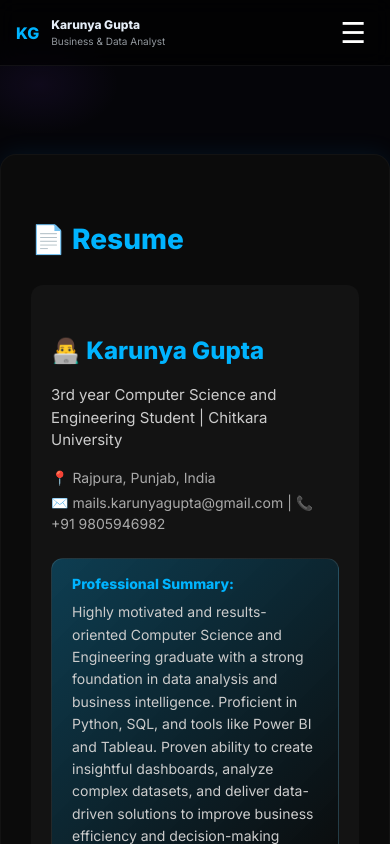
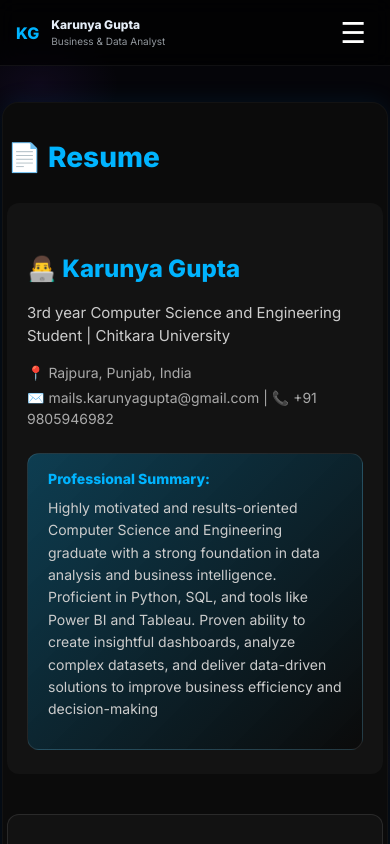
Before and after one commit to KarunyaGupta/Portfolio, a React (Vite) app: page /resume in a window 390 px wide. Shown: the top 844 px of the page. Built offline with nearby package versions, Linux system fonts and the light colour scheme; the HTML template or start-up script is replaced by a standard one.

Commit message:
upadate ui

```diff
--- a/src/CSS/projects.css
+++ b/src/CSS/projects.css
@@ -155,99 +155,65 @@
   html, body {
     overflow-x: hidden;
   }
-  .projects-container {
-    padding: 0 8px;
-    font-size: 0.92rem;
-    width: 100%;
-    box-sizing: border-box;
+  .container {
+    padding-top: 0 !important;
+    padding-bottom: 0 !important;
+    padding-left: 4px !important;
+    padding-right: 4px !important;
+    margin-top: 0 !important;
   }
   .card {
-    padding: 0 8px;
-    width: 100%;
-    box-sizing: border-box;
+    padding-top: 8px !important;
+    padding-bottom: 8px !important;
+    padding-left: 4px !important;
+    padding-right: 4px !important;
+    margin-top: 0 !important;
   }
-  .projects-title {
-    font-size: 1rem;
-    margin-bottom: 0.2rem;
+  /* Reduce vertical gaps for sections */
+  .projects-title,
+  .projects-subtitle,
+  .project-card,
+  .project-tech,
+  .project-links {
+    margin-bottom: 0.7rem !important;
   }
+  /* For Resume, Certificates, and Projects sections */
+  .resume-section,
+  .certificates-section,
+  .projects-section {
+    padding: 0 4px !important;
+    margin: 0 !important;
+  }
+  /* Reduce grid gap for projects */
   .projects-grid {
-    grid-template-columns: 1fr;
-    gap: 18px;
-    width: 100%;
-    box-sizing: border-box;
-  }
-  .project-card {
-    padding: 8px;
-    font-size: 0.92rem;
-    border-radius: 12px;
-    width: 100%;
-    max-width: 360px;
-    box-sizing: border-box;
-    box-shadow: 0 2px 16px rgba(6,182,212,0.10);
-    background: #181818;
-    border: 1px solid rgba(6,182,212,0.18);
-  }
-  .project-ss img {
-    height: 200px;
-    border-radius: 10px;
-    width: 100%;
-    object-fit: cover;
-    box-sizing: border-box;
-    display: block;
-    margin: 0 auto;
-  }
-  .project-title {
-    font-size: 1rem;
-    margin-bottom: 3px;
-    text-align: left;
-  }
-  .project-desc {
-    font-size: 0.8rem;
-    margin-bottom: 5px;
-    text-align: justify;
-  }
-  .project-tech {
-    gap: 4px;
-    margin-bottom: 10px;
-  }
-  .tech-badge {
-    font-size: 0.8rem;
-    padding: 2px 7px;
-    border-radius: 4px;
-  }
-  .project-links {
-    gap: 12px;
-    margin-top: 12px;
-  }
-  .btn {
-    font-size: 0.8rem;
-    padding: 3px 10px;
-    border-radius: 6px;
+    gap: 10px !important;
   }
 }
 
 /* Small mobile breakpoint */
 @media (max-width: 400px) {
-  .projects-container {
-    padding: 2px 1px;
-    font-size: 0.8rem;
-    width: 100%;
-    box-sizing: border-box;
+  .container {
+    padding-top: 0 !important;
+    padding-bottom: 0 !important;
+    padding-left: 2px !important;
+    padding-right: 2px !important;
+    margin-top: 0 !important;
   }
   .card {
-    padding: 0 2px;
-    width: 100%;
-    box-sizing: border-box;
+    padding-top: 4px !important;
+    padding-bottom: 4px !important;
+    padding-left: 2px !important;
+    padding-right: 2px !important;
+    margin-top: 0 !important;
   }
-  .projects-title { font-size: 0.8rem; }
-  .projects-grid { grid-template-columns: 1fr; gap: 4px; width: 100%; }
-  .project-card {
-    padding: 2px;
-    font-size: 0.8rem;
-    border-radius: 8px;
-    width: 100%;
-    max-width: 320px;
-    box-sizing: border-box;
+  .resume-section,
+  .certificates-section,
+  .projects-section {
+    padding: 0 2px !important;
+    margin: 0 !important;
+  }
+  .projects-grid {
+    gap: 6px !important;
   }
   .project-ss img {
     height: 90px; /* fits small screens */
--- a/src/pages/Certificates.jsx
+++ b/src/pages/Certificates.jsx
@@ -120,7 +120,18 @@ export default function Certificates() {
   const [selectedCert, setSelectedCert] = useState(null);
 
   return (
-    <section className="container" style={{ padding: "40px 0" }}>
+    <section className="container certificates-section">
+      {/* Responsive style for mobile */}
+      <style>
+        {`
+          @media (max-width: 600px) {
+            .container { padding: 8px 2px !important; }
+            .card { padding: 10px 4px !important; }
+            .certificates-section { padding: 0 2px !important; }
+          }
+        `}
+      </style>
+
       <div className="card" style={{ background: "#111", borderRadius: 12, padding: 24 }}>
         <h2 style={{ fontSize: "1.8rem", color: "#fff", marginBottom: 4 }}>Certificates 🏅</h2>
         <p className="lead" style={{ color: "#aaa" }}>
--- a/src/pages/Projects.jsx
+++ b/src/pages/Projects.jsx
@@ -85,7 +85,12 @@ export default function Projects() {
 			animate={{ opacity: 1, y: 0 }}
 			transition={{ duration: 0.6 }}
 			id="projects"
-			style={{ background: '#1A1A1A', borderRadius: 16, padding: 0 }}
+			style={{
+				background: '#1A1A1A',
+				borderRadius: 16,
+				padding: 0,
+				marginTop: 0, // ensure no extra margin
+			}}
 		>
 			<div
 				className="card"
@@ -94,6 +99,7 @@ export default function Projects() {
 					borderRadius: 16,
 					padding: 24,
 					boxShadow: '0 0 20px rgba(0,255,255,0.04)',
+					marginTop: 0, // ensure no extra margin
 				}}
 			>
 				<motion.h2
--- a/src/pages/Resume.jsx
+++ b/src/pages/Resume.jsx
@@ -4,6 +4,16 @@ import { motion } from "framer-motion";
 export default function Resume() {
   return (
     <section className="container" style={{ padding: "60px 0" }}>
+      {/* Responsive style for mobile */}
+      <style>
+        {`
+          @media (max-width: 600px) {
+            .container { padding: 8px 2px !important; }
+            .card { padding: 10px 4px !important; }
+            .resume-section { padding: 0 2px !important; }
+          }
+        `}
+      </style>
       <motion.div
         className="card"
         initial={{ opacity: 0, y: 40 }}
```
